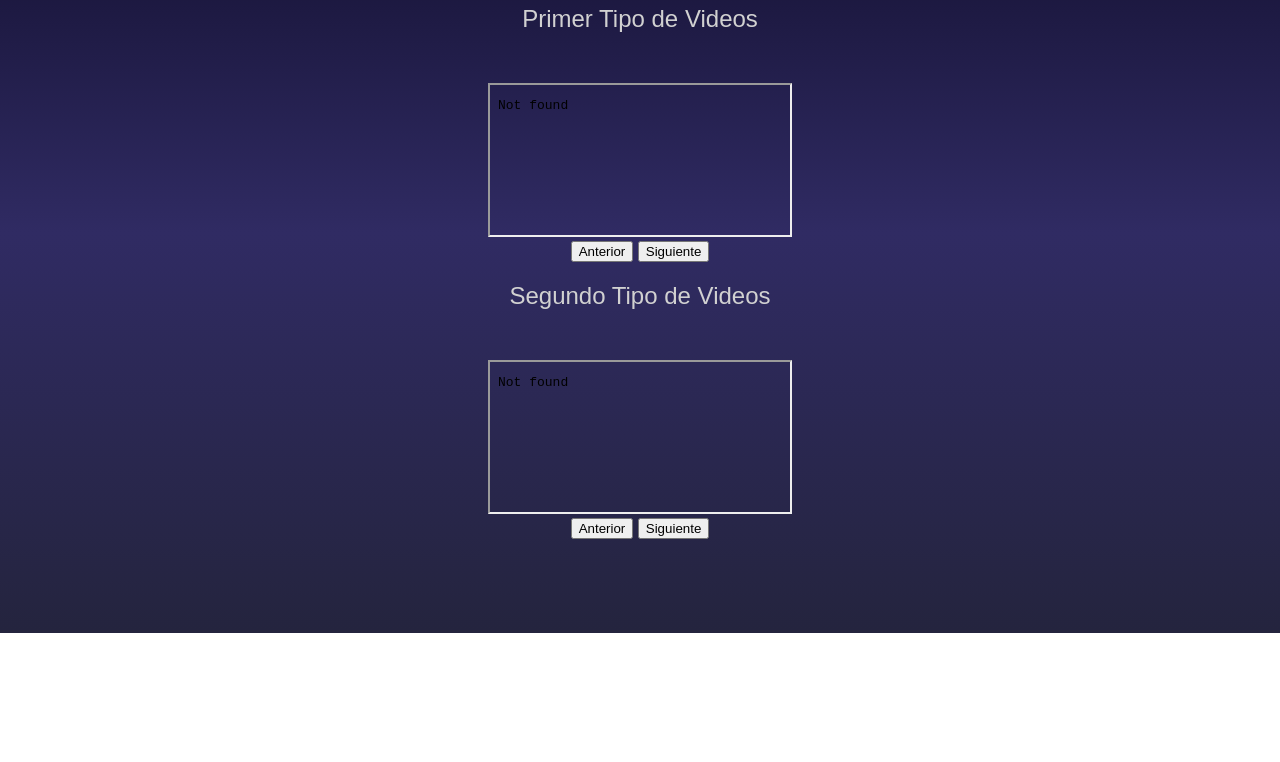
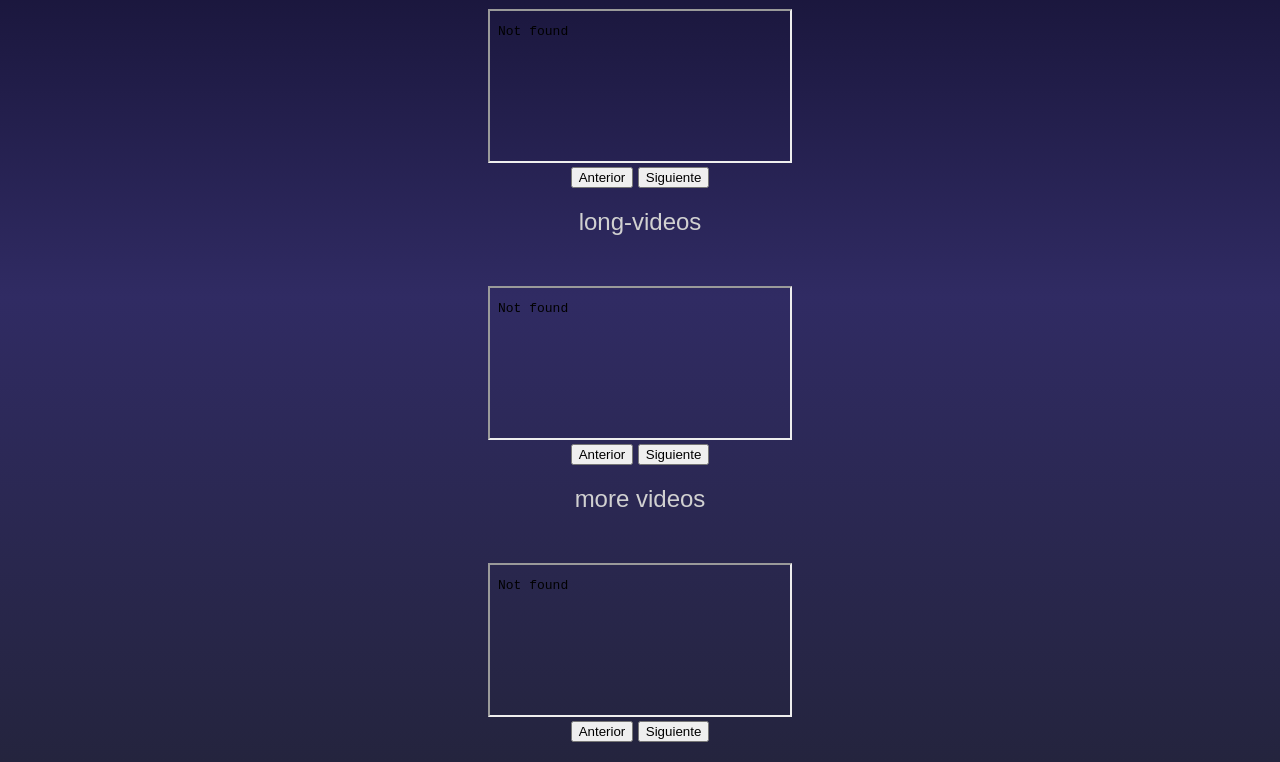
Before and after one commit to Darioeochoa10/Portfolio-video-main, a plain HTML site: page gallery.html in a window 1280 px wide. Shown: the part 167-929 px from the top of the page. Before the commit the page ends 800 px from the top, so only its background shows below. Drawn offline with nearby package versions, Linux system fonts and the light colour scheme.

Commit message:
polishing more

```diff
--- a/gallery.html
+++ b/gallery.html
@@ -14,7 +14,7 @@
     />
     <link rel="stylesheet" href="style.css" />
   </head>
-  <body>
+  <body class="gallery-body">
     <div class="container">
       <button class="back-button" onclick="location.href='index.html'">
         Volver
@@ -22,7 +22,7 @@
       <h1>Galería de Videos</h1>
 
       <!-- Primer Carrusel -->
-      <h2>Primer Tipo de Videos</h2>
+      <h2>short-videos</h2>
       <div class="video-carousel video-carousel-1">
         <div class="video-item">
           <iframe src="URL_DEL_VIDEO_1"></iframe>
@@ -39,7 +39,7 @@
       </div>
 
       <!-- Segundo Carrusel -->
-      <h2>Segundo Tipo de Videos</h2>
+      <h2>long-videos</h2>
       <div class="video-carousel video-carousel-2">
         <div class="video-item">
           <iframe src="URL_DEL_VIDEO_3"></iframe>
@@ -54,6 +54,22 @@
         <button class="prev-button-2 prev-button">Anterior</button>
         <button class="next-button-2 next-button">Siguiente</button>
       </div>
+      <!-- Tercer Carrusel -->
+      <h2>more videos</h2>
+      <div class="video-carousel video-carousel-3">
+        <div class="video-item">
+          <iframe src="URL_DEL_VIDEO_5"></iframe>
+        </div>
+        <div class="video-item">
+          <iframe src="URL_DEL_VIDEO_6"></iframe>
+        </div>
+        <!-- Agrega más divs .video-item según sea necesario -->
+      </div>
+
+      <div class="navigation-buttons">
+        <button class="prev-button-3 prev-button">Anterior</button>
+        <button class="next-button-3 next-button">Siguiente</button>
+      </div>
     </div>
 
     <script src="https://code.jquery.com/jquery-3.6.0.min.js"></script>
--- a/script.js
+++ b/script.js
@@ -34,4 +34,40 @@ $(document).ready(function () {
   $(".next-button-2").click(function () {
     $(".video-carousel-2").slick("slickNext");
   });
+
+  // Inicializa el tercer carrusel
+  $(".video-carousel-3").slick({
+    infinite: false,
+    slidesToShow: 1,
+    slidesToScroll: 1,
+    arrows: false,
+    dots: false,
+  });
+
+  // Botones de navegación para el tercer carrusel
+  $(".prev-button-3").click(function () {
+    $(".video-carousel-3").slick("slickPrev");
+  });
+
+  $(".next-button-3").click(function () {
+    $(".video-carousel-3").slick("slickNext");
+  });
 });
+
+// Inicializa el tercer carrusel
+$(".video-carousel-3").slick({
+  infinite: false,
+  slidesToShow: 1,
+  slidesToScroll: 1,
+  arrows: false,
+  dots: false,
+});
+
+// Botones de navegación para el tercer carrusel
+$(".prev-button-3").click(function () {
+  $(".video-carousel-3").slick("slickPrev");
+});
+
+$(".next-button-3").click(function () {
+  $(".video-carousel-3").slick("slickNext");
+});
--- a/style.css
+++ b/style.css
@@ -5,7 +5,7 @@ body {
   display: flex;
   justify-content: center;
   align-items: center;
-  height: 100vh;
+  min-height: 100vh; /* Cambiado de height a min-height */
   background: linear-gradient(to bottom, #0f0c29, #302b63, #24243e);
   color: white;
   text-align: center;
@@ -121,18 +121,6 @@ video {
   background-color: #666;
 }
 
-body {
-  margin: 0;
-  padding: 0;
-  font-family: Arial, sans-serif;
-  display: flex;
-  flex-direction: column;
-  align-items: center;
-  background: linear-gradient(to bottom, #0f0c29, #302b63, #24243e);
-  color: white;
-  text-align: center;
-}
-
 .container {
   width: 90%;
   max-width: 1000px;
@@ -208,3 +196,9 @@ button.prev:hover,
 button.next:hover {
   background-color: rgba(0, 0, 0, 0.7);
 }
+
+/* Estilo específico para la página de carrusel */
+.gallery-body {
+  background: linear-gradient(to bottom, #0f0c29, #302b63, #24243e);
+  min-height: auto; /* Restaura la altura mínima predeterminada */
+}
```
